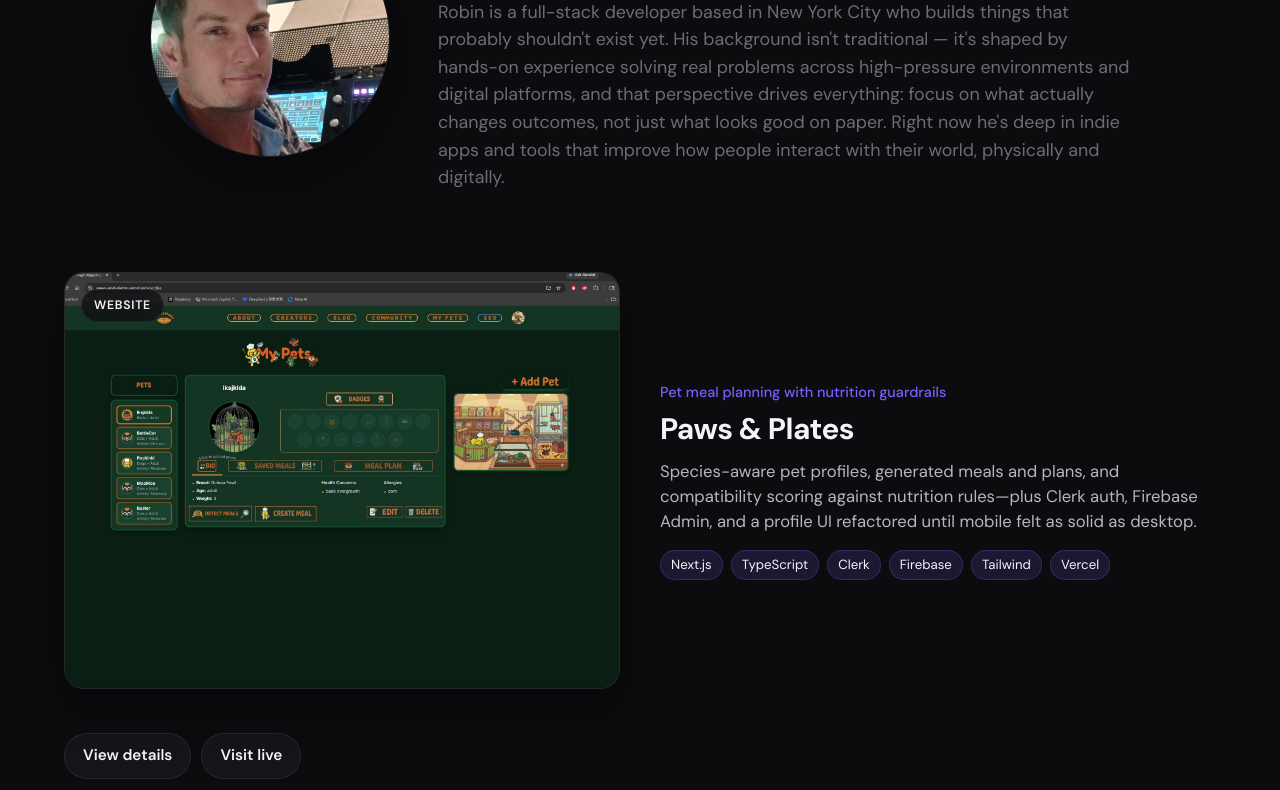
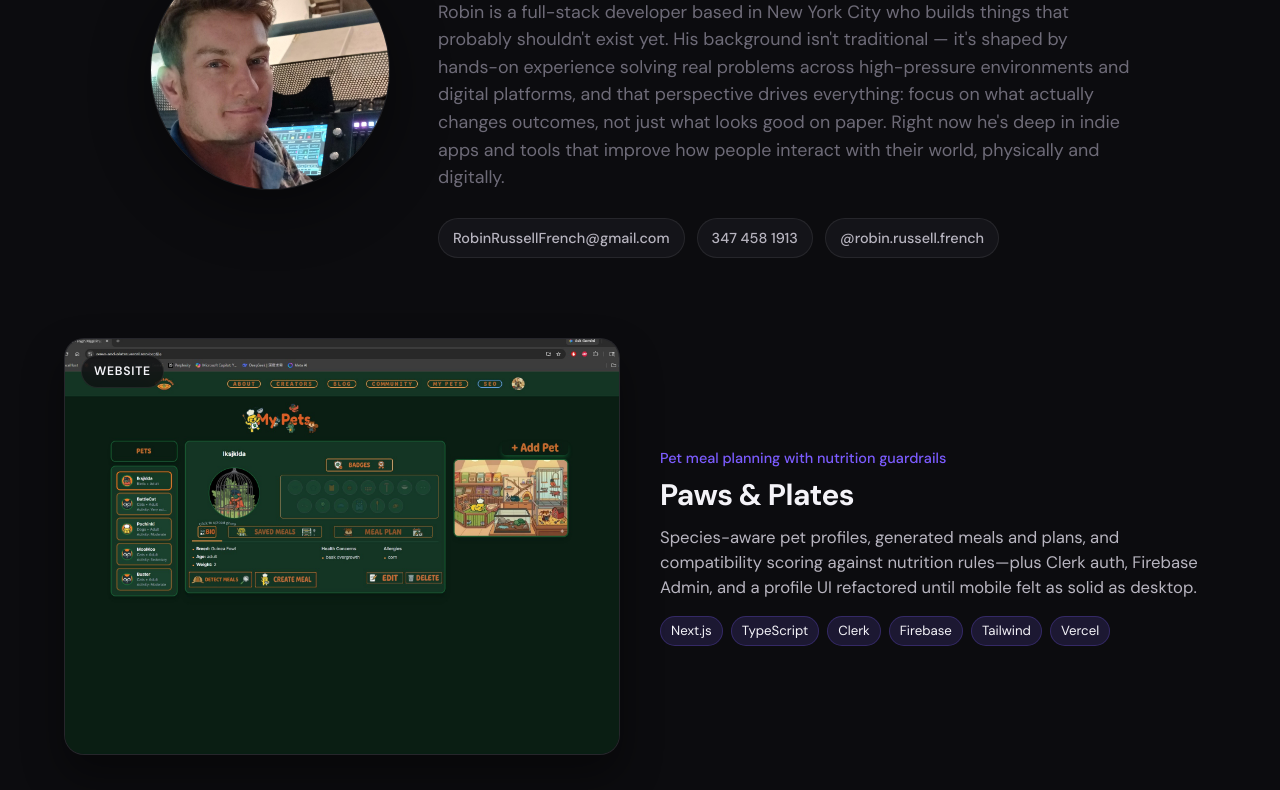
Before and after one commit to Robinowitz420/MySite, a website built with Vite: page index.html in a window 1280 px wide. Shown: the part 238-1028 px from the top of the page. Built offline with nearby package versions, Linux system fonts and the light colour scheme.

Commit message:
Add contact info and update live URLs for Paws & Plates and CYOCTW

```diff
--- a/src/main.js
+++ b/src/main.js
@@ -1,4 +1,4 @@
-import './style.css'
+ import './style.css'
 import { projects } from './projects.js'
 
 const app = document.querySelector('#app')
@@ -331,6 +331,11 @@ function renderHero() {
           <p class="hero__lede">
             Robin is a full-stack developer based in New York City who builds things that probably shouldn't exist yet. His background isn't traditional — it's shaped by hands-on experience solving real problems across high-pressure environments and digital platforms, and that perspective drives everything: focus on what actually changes outcomes, not just what looks good on paper. Right now he's deep in indie apps and tools that improve how people interact with their world, physically and digitally.
           </p>
+          <div class="hero__contact">
+            <a href="mailto:RobinRussellFrench@gmail.com" class="hero__contact-link">RobinRussellFrench@gmail.com</a>
+            <a href="tel:+13474581913" class="hero__contact-link">347 458 1913</a>
+            <a href="https://www.instagram.com/robin.russell.french/" target="_blank" rel="noreferrer" class="hero__contact-link">@robin.russell.french</a>
+          </div>
         </div>
       </div>
     </header>
--- a/src/projects.js
+++ b/src/projects.js
@@ -12,7 +12,7 @@ export const projects = [
     summary:
       'Species-aware pet profiles, generated meals and plans, and compatibility scoring against nutrition rules—plus Clerk auth, Firebase Admin, and a profile UI refactored until mobile felt as solid as desktop.',
     subtitle: null,
-    liveUrl: 'https://www.pawsandplates.vercel.app',
+    liveUrl: 'https://paws-and-plates.vercel.app/',
     paragraphs: [
       'Paws & Plates is a full-stack web app for creating pet profiles (species-specific), generating and managing meals and meal plans, and comparing recipes against nutrition guardrails—with flows that work on desktop and mobile. It is not a single-entity CRUD demo: pets, recipes, portions, costs, compatibility scoring, personalization, and external commerce-style ingredient links all have to stay consistent.',
       'The stack is Next.js App Router with API routes for server-only work (generation, scoring, fetches), Clerk for auth, and Firebase Admin for secure server-side data. Environment separation (including NEXT_PUBLIC_* vs server secrets) is part of the product—misconfiguration shows up as confusing auth or storage errors, and the app is structured so those paths are debuggable.',
@@ -35,7 +35,7 @@ export const projects = [
       '/images/PawsAndPlates5.jpg',
     ],
     links: [
-      { label: 'Live site', href: 'https://www.pawsandplates.vercel.app' },
+      { label: 'Live site', href: 'https://paws-and-plates.vercel.app/' },
       { label: 'Source', href: '#' },
     ],
     tags: [
@@ -55,7 +55,7 @@ export const projects = [
       'Member experience with onboarding, taste-led discovery, referrals, and admin—plus staff dashboard for inventory, scheduling, and public APIs so any storefront can consume live data.',
     subtitle:
       'Two sides of the same rental boutique: customer-facing club and staff tools, with a shared data model and a public API surface.',
-    liveUrl: null,
+    liveUrl: 'https://www.changeyouroutfitchangetheworld.com/',
     // Special multi-section layout for this combined project
     sections: [
       {
@@ -120,7 +120,7 @@ export const projects = [
       '/images/WarDrobeManager3.jpg',
     ],
     links: [
-      { label: 'Live site', href: '#' },
+      { label: 'Live site', href: 'https://www.changeyouroutfitchangetheworld.com/' },
       { label: 'Case study', href: '#' },
       { label: 'API docs', href: '#' },
     ],
--- a/src/style.css
+++ b/src/style.css
@@ -91,6 +91,33 @@ body {
   font-size: 1.05rem;
 }
 
+.hero__contact {
+  display: flex;
+  flex-wrap: wrap;
+  gap: 12px;
+  margin-top: 1.5rem;
+}
+
+.hero__contact-link {
+  display: inline-flex;
+  align-items: center;
+  padding: 8px 14px;
+  font-size: 0.85rem;
+  font-weight: 500;
+  color: var(--text);
+  background: var(--bg-elevated);
+  border: 1px solid var(--border);
+  border-radius: 999px;
+  text-decoration: none;
+  transition: border-color 0.2s, background 0.2s, color 0.2s;
+}
+
+.hero__contact-link:hover {
+  border-color: var(--accent);
+  background: var(--accent-soft);
+  color: var(--text-strong);
+}
+
 @media (max-width: 900px) {
   .hero__inner {
     flex-direction: column;
@@ -99,6 +126,10 @@ body {
 
   .hero__lede {
     margin: 0 auto;
+  }
+
+  .hero__contact {
+    justify-content: center;
   }
 }
 
```
